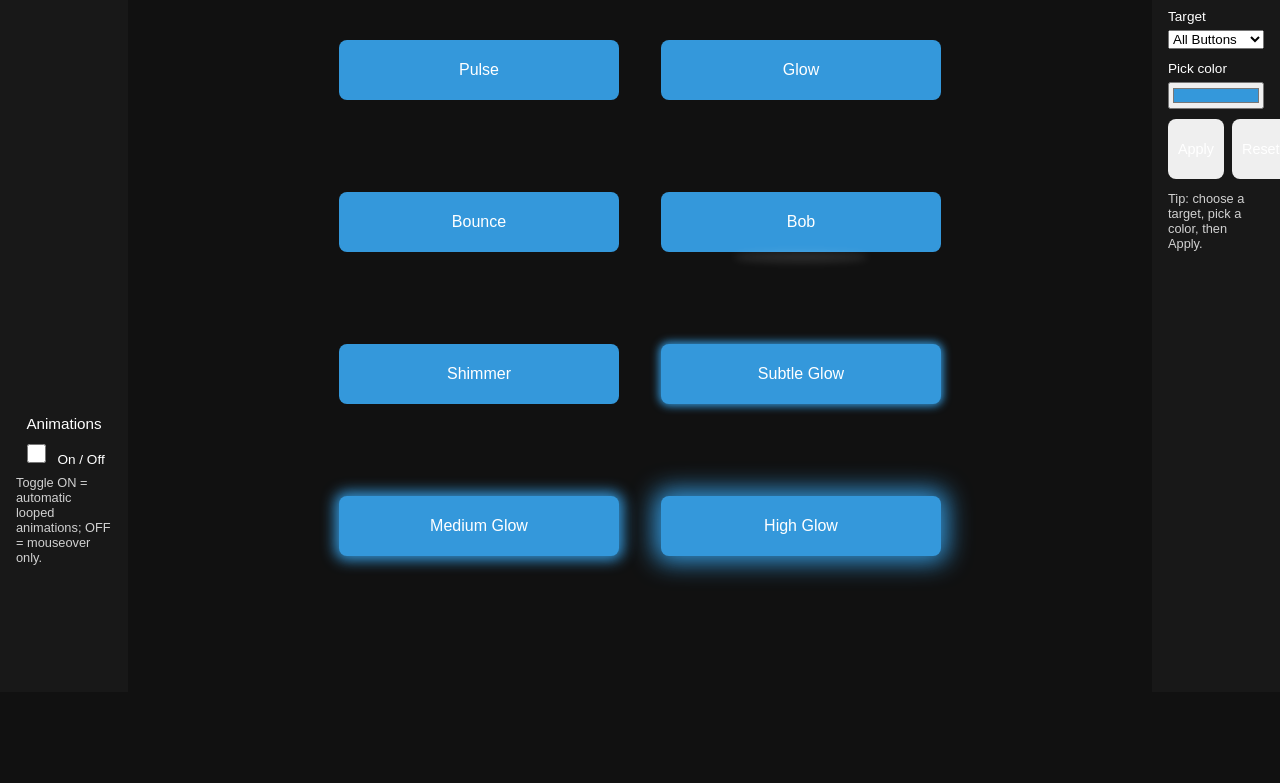
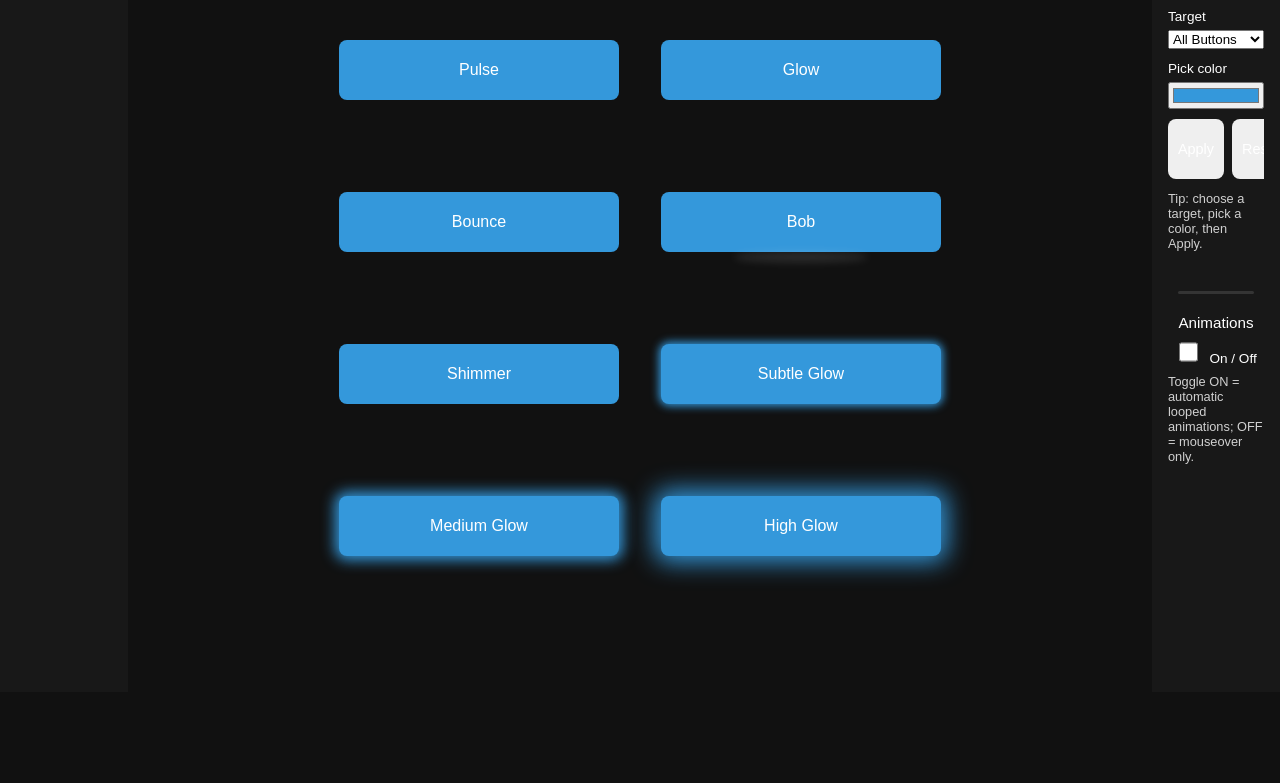
Before and after one commit to Lordofrunning/Elements-Display-Anim, a plain HTML site: page index.html in a window 1280 px wide. Shown: the part 108-891 px from the top of the page. Drawn offline with Linux system fonts and the light colour scheme.

Commit message:
adding theme switcher and on/off switch.

```diff
--- a/index.html
+++ b/index.html
@@ -9,21 +9,7 @@
 <body>
   <h1>Button Showcase</h1>
   <div class="layout">
-    <aside class="panel left-panel">
-      <div class="panel-top">
-        <h2>Left Panel</h2>
-        <p>10% width panel</p>
-      </div>
-
-      <div class="panel-bottom">
-        <label for="animations-toggle" style="display:block;margin-bottom:8px;font-size:0.95rem">Animations</label>
-        <div class="toggle-wrap">
-          <input type="checkbox" id="animations-toggle" />
-          <label for="animations-toggle" class="toggle-slider">On / Off</label>
-        </div>
-        <small style="display:block;margin-top:8px;color:var(--text);opacity:0.8">Toggle ON = automatic looped animations; OFF = mouseover only.</small>
-      </div>
-    </aside>
+    <aside class="panel left-panel" aria-label="left panel"></aside>
 
     <main class="main-panel">
       <div class="button-grid">
@@ -39,6 +25,7 @@
     </main>
 
     <aside class="panel right-panel">
+      <div class="right-top">
         <h2>Theme Switcher</h2>
         <p>Use the controls below to change colors.</p>
 
@@ -68,6 +55,18 @@
         </div>
 
         <small style="display:block;margin-top:12px;color:var(--text);opacity:0.8">Tip: choose a target, pick a color, then Apply.</small>
+      </div>
+
+      <div class="panel-divider" role="separator" aria-orientation="horizontal"></div>
+
+      <div class="right-bottom">
+        <label for="animations-toggle" style="display:block;margin-bottom:8px;font-size:0.95rem">Animations</label>
+        <div class="toggle-wrap">
+          <input type="checkbox" id="animations-toggle" />
+          <label for="animations-toggle" class="toggle-slider">On / Off</label>
+        </div>
+        <small style="display:block;margin-top:8px;color:var(--text);opacity:0.8">Toggle ON = automatic looped animations; OFF = mouseover only.</small>
+      </div>
     </aside>
   </div>
   <script src="script.js"></script>
--- a/script.js
+++ b/script.js
@@ -2,7 +2,7 @@ document.addEventListener('DOMContentLoaded', () => {
 	const root = document.documentElement;
 
 	const targets = {
-		all: ['--btn-1','--btn-3','--btn-4','--btn-5','--btn-6','--btn-7','--btn-8','--btn-9'],
+		all: ['--btn-1','--btn-3','--btn-4','--btn-5','--btn-6','--btn-7','--btn-8','--btn-9','--panel-divider'],
 		btn1: ['--btn-1'],
 		btn3: ['--btn-3'],
 		btn4: ['--btn-4'],
@@ -11,7 +11,7 @@ document.addEventListener('DOMContentLoaded', () => {
 		btn7: ['--btn-7'],
 		btn8: ['--btn-8'],
 		btn9: ['--btn-9'],
-		'left-panel': ['--panel-left-bg'],
+		'left-panel': ['--panel-left-bg','--panel-divider'],
 		'right-panel': ['--panel-right-bg'],
 		text: ['--text'],
 		accent: ['--accent']
--- a/style.css
+++ b/style.css
@@ -25,6 +25,8 @@
   --btn-9-text: var(--text);
   /* bob shadow default: use subtle white/grey (assumes dark background) */
   --btn-5-shadow: rgba(255,255,255,0.12);
+  /* divider line inside left panel (follows theme) */
+  --panel-divider: rgba(255,255,255,0.12);
   /* button sizing and responsive gap */
   --btn-height: 60px; /* reduced base height (2x smaller) */
   --btn-max-height: 120px; /* maximum button tile height when space allows */
@@ -74,6 +76,24 @@ h1 {
 .left-panel { display:flex; flex-direction:column; }
 .left-panel .panel-top { flex:1; }
 .left-panel .panel-bottom { flex:1; display:flex; flex-direction:column; align-items:center; justify-content:center; }
+
+/* Divider inside the left panel (horizontal rule centered) */
+.panel-divider {
+  width: 70%;
+  height: 4px;
+  background: var(--panel-divider);
+  border-radius: 2px;
+  align-self: center;
+  margin: 0 auto;
+}
+
+/* Right panel split into equal top/bottom halves with divider at midpoint */
+.right-panel { display:flex; flex-direction:column; }
+.right-panel .right-top { flex:1; overflow-y:auto; padding-bottom:8px; }
+.right-panel .right-bottom { flex:1; display:flex; flex-direction:column; align-items:center; justify-content:flex-start; padding-top:8px; }
+
+/* make the divider span across the panel area and be visible even in narrow width */
+.right-panel > .panel-divider { width: 80%; height: 3px; margin: 0 auto; }
 
 /* Simple toggle styling that fits narrow panel */
 .toggle-wrap { display:flex; align-items:center; gap:8px; }
```
Lines whose indentation alone changed are shown as unchanged.
